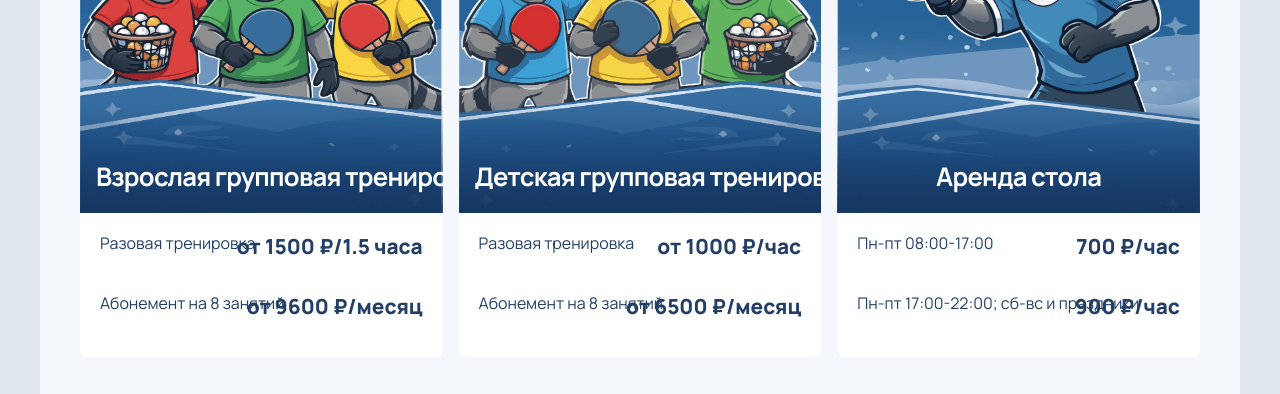
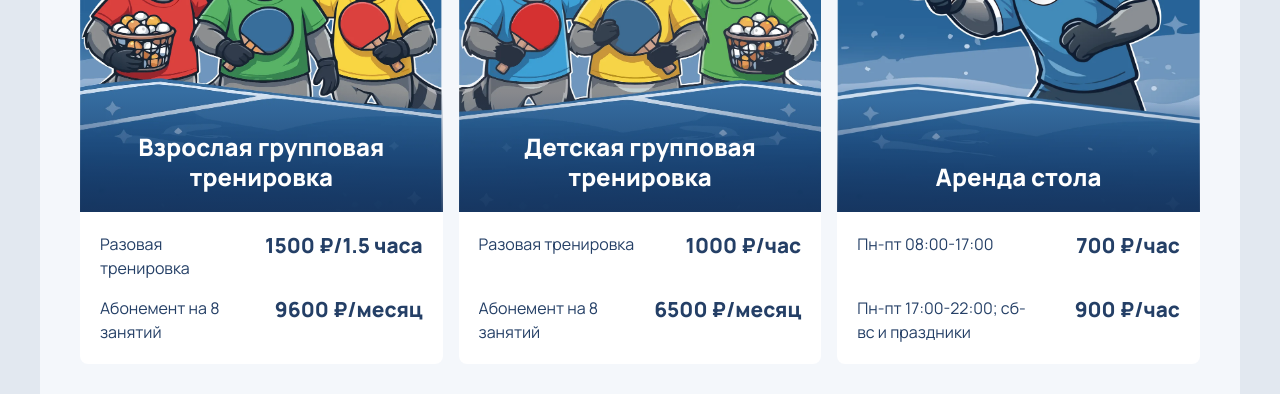
Before and after one commit to 3elt3er/rakettka, a React (Vite) app: page / in a window 1280 px wide. Shown: the part 1240-1634 px from the top of the page. Built offline with nearby package versions, Linux system fonts and the light colour scheme; no server answers.

Commit message:
Fix 1.0.3. Layout fixes

```diff
--- a/src/app/index.css
+++ b/src/app/index.css
@@ -37,7 +37,7 @@
   }
 
   .landing-shell {
-    @apply overflow-visible rounded-2xl border border-slate-300 bg-[#f4f7fb] shadow-[0_1.4rem_2.8rem_-1.3rem_rgba(15,23,42,.5)];
+    @apply overflow-visible rounded-2xl border-x border-slate-300 bg-[#f4f7fb] shadow-[0_1.4rem_2.8rem_-1.3rem_rgba(15,23,42,.5)];
   }
 
   .landing-topbar {
--- a/src/entities/service/model/services.js
+++ b/src/entities/service/model/services.js
@@ -14,9 +14,9 @@ export const services = [
     id: 'group',
     title: 'Взрослая групповая тренировка',
     onceLabel: 'Разовая тренировка',
-    oncePrice: 'от 1500 ₽/1.5 часа',
+    oncePrice: '1500 ₽/1.5 часа',
     packLabel: 'Абонемент на 8 занятий',
-    packPrice: 'от 9600 ₽/месяц',
+    packPrice: '9600 ₽/месяц',
     image: serviceIllustrationById.group,
     imageOffsetClassName: 'top-[3.5rem]',
   },
@@ -24,9 +24,9 @@ export const services = [
     id: 'child-group',
     title: 'Детская групповая тренировка',
     onceLabel: 'Разовая тренировка',
-    oncePrice: 'от 1000 ₽/час',
+    oncePrice: '1000 ₽/час',
     packLabel: 'Абонемент на 8 занятий',
-    packPrice: 'от 6500 ₽/месяц',
+    packPrice: '6500 ₽/месяц',
     image: serviceIllustrationById.childGroup,
     imageOffsetClassName: 'top-[2.5rem]',
   },
--- a/src/pages/landing/ui/components/PriceCard.jsx
+++ b/src/pages/landing/ui/components/PriceCard.jsx
@@ -15,23 +15,27 @@ export function PriceCard({ service, className = '' }) {
         />
 
         <div className="pointer-events-none absolute inset-x-0 bottom-0 z-10 flex min-h-[5.75rem] items-end justify-center bg-gradient-to-t from-[#17345d]/90 via-[#17345d]/45 to-transparent px-4 pb-5 pt-10 sm:min-h-[6.25rem] lg:min-h-[7rem]">
-          <h4 className="w-full max-w-[32rem] whitespace-nowrap text-center text-[clamp(0.9rem,3.7vw,1.6rem)] font-bold leading-tight tracking-normal text-white lg:tracking-[-0.03em]">
+          <h4 className="w-full max-w-[32rem] whitespace-nowrap text-center text-[clamp(1.1rem,5vw,1.45rem)] font-extrabold leading-tight tracking-normal text-white lg:max-w-[24rem] lg:whitespace-normal lg:text-[1.45rem] lg:tracking-normal xl:text-[1.5rem]">
             {service.title}
           </h4>
         </div>
       </div>
 
       <div className="grid flex-1 grid-rows-2 gap-3 px-4 py-4 text-brand-ink sm:px-5 lg:gap-4 lg:py-5">
-        <div className="grid grid-cols-[minmax(0,1fr)_auto] items-start gap-3">
-          <span className="min-w-0 whitespace-nowrap text-[clamp(0.78rem,3.6vw,1rem)] leading-tight">{service.onceLabel}</span>
-          <span className="min-w-0 whitespace-nowrap text-right text-[clamp(0.9rem,4vw,1.3rem)] font-black leading-tight">
+        <div className="grid grid-cols-[minmax(0,1fr)_max-content] items-start gap-3 lg:grid-cols-[minmax(0,1fr)_minmax(8rem,auto)]">
+          <span className="min-w-0 overflow-hidden text-ellipsis whitespace-nowrap text-[clamp(0.78rem,3.6vw,1rem)] leading-tight lg:whitespace-normal lg:text-base">
+            {service.onceLabel}
+          </span>
+          <span className="whitespace-nowrap text-right text-[clamp(0.9rem,4vw,1.3rem)] font-black leading-tight">
             {service.oncePrice}
           </span>
         </div>
 
-        <div className="grid grid-cols-[minmax(0,1fr)_auto] items-start gap-3">
-          <span className="min-w-0 whitespace-nowrap text-[clamp(0.78rem,3.6vw,1rem)] leading-tight">{service.packLabel}</span>
-          <span className="min-w-0 whitespace-nowrap text-right text-[clamp(0.9rem,4vw,1.3rem)] font-black leading-tight">
+        <div className="grid grid-cols-[minmax(0,1fr)_max-content] items-start gap-3 lg:grid-cols-[minmax(0,1fr)_minmax(8rem,auto)]">
+          <span className="min-w-0 overflow-hidden text-ellipsis whitespace-nowrap text-[clamp(0.78rem,3.6vw,1rem)] leading-tight lg:whitespace-normal lg:text-base">
+            {service.packLabel}
+          </span>
+          <span className="whitespace-nowrap text-right text-[clamp(0.9rem,4vw,1.3rem)] font-black leading-tight">
             {service.packPrice}
           </span>
         </div>
```
Also changed, not shown: 1 other file (tests, documents, lock files or other folders).
